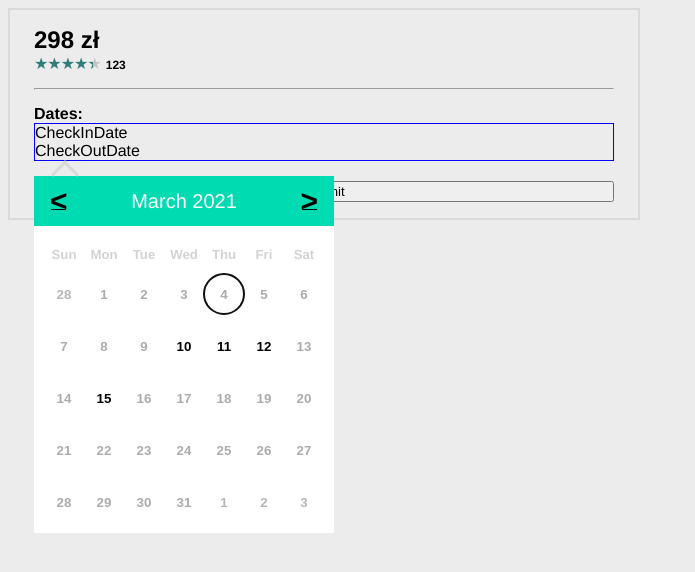
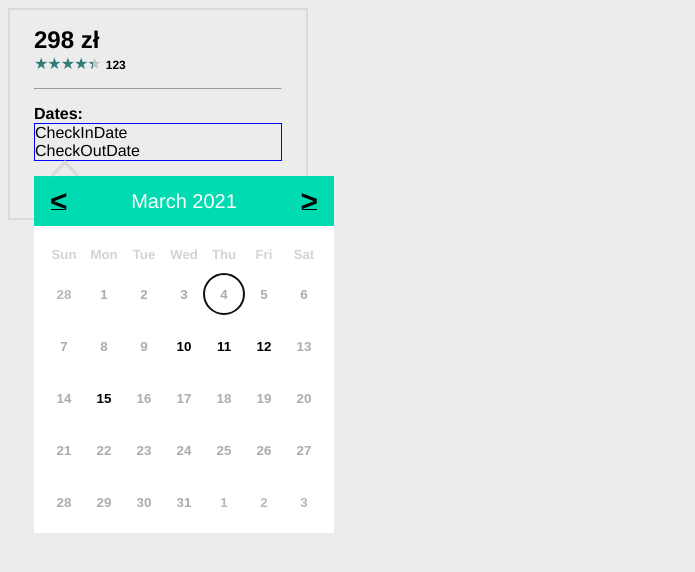
Before and after one commit to ArSo77/rezerwacja-terminu, a Vue app: page / in a window 1280 px wide. Shown: the top 572 px of the page, without its empty margins (0-695 px from the left). Built offline with nearby package versions, Linux system fonts and the light colour scheme.

Commit message:
fix width

```diff
--- a/src/components/StayBookForm.vue
+++ b/src/components/StayBookForm.vue
@@ -45,7 +45,7 @@ export default {
 
 <style lang="scss">
 form {
-  width: 50%;
+  width: 300px;
   border: 2px solid var(--border);
   display: flex;
   flex-direction: column;
```
